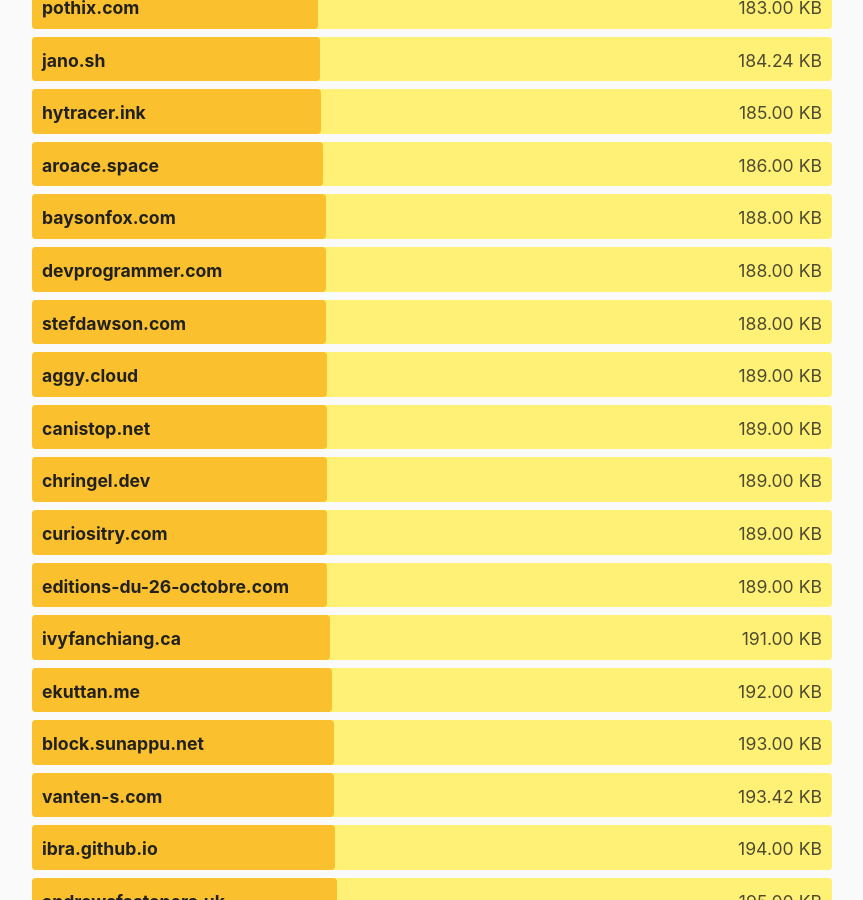
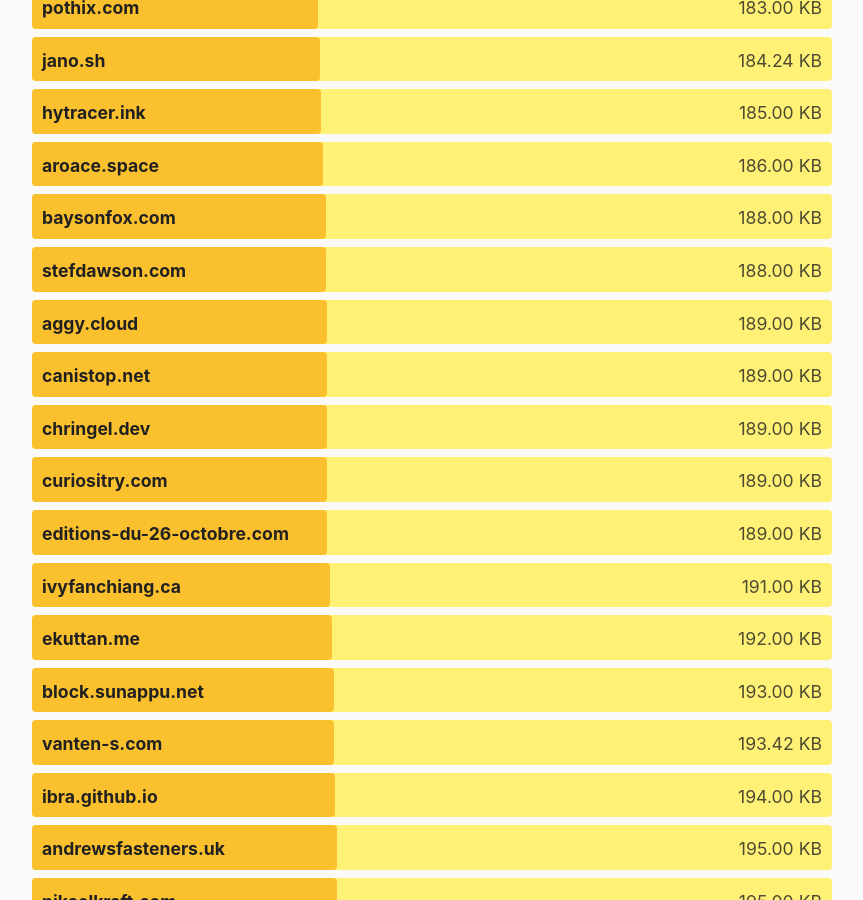
Before and after one commit to kevquirk/512kb.club, a Jekyll site: the page built from index.md, in a window 1280 px wide and 900 px high, scrolled down 34569 px. Shown: the whole window, without its empty margins (208-1071 px from the left). Built offline with Jekyll 4.4.1, drawn with Linux system fonts in a browser that asks for light colours.

Commit message:
Update sites.yml
Cleanup my site -  devprogrammer.com site - as it's no longer available.

```diff
--- a/_data/sites.yml
+++ b/_data/sites.yml
@@ -1193,11 +1193,6 @@
   size: 326
   last_checked: 2022-11-21
 
-- domain: devprogrammer.com
-  url: https://devprogrammer.com/
-  size: 188
-  last_checked: 2023-11-26
-
 - domain: dhruvasambrani.github.io
   url: https://dhruvasambrani.github.io/blog/
   size: 39.49
```
